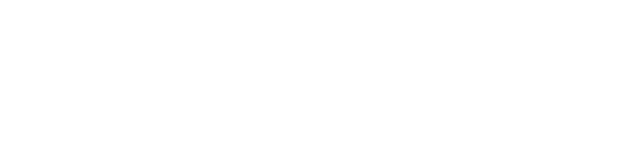
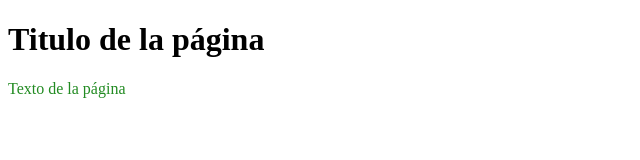
Before and after one commit to Claudiu9/plantilla-html5, a plain HTML site: page Index.html in a window 1280 px wide. Shown: the whole page, without its empty margins (0-640 px from the left). Drawn offline with Linux system fonts and the light colour scheme.

Commit message:
Inicialización-HTML5-CSS-style

```diff
--- a/Index.html
+++ b/Index.html
@@ -9,6 +9,8 @@
 </head>
 
 <body>
+    <h1>Titulo de la página</h1>
+    <p>Texto de la página</p>
   <script src="js/scripts.js"></script>
 </body>
 
--- a/css/styles.css
+++ b/css/styles.css
@@ -0,0 +1,6 @@
+hi {
+    color: blue;
+}
+p {
+    color:forestgreen;
+}
```
